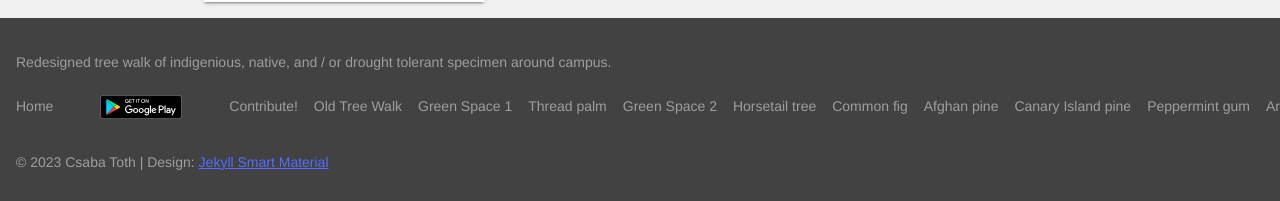
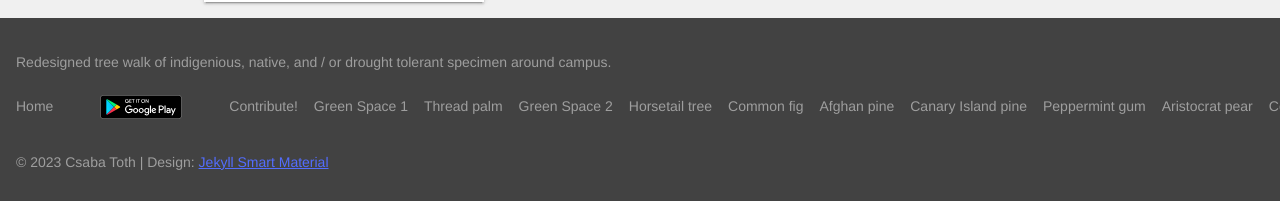
Before and after one commit to TreeWalks/TreeWalks.github.io, a Jekyll site: the page built from index.html, in a window 1280 px wide. Shown: the part 3313-3514 px from the top of the page. Built offline with Jekyll 4.4.1, drawn with Linux system fonts in a browser that asks for light colours.

Commit message:
Remove old tree walk links to avoid confusion

```diff
--- a/_includes/footer.html
+++ b/_includes/footer.html
@@ -15,9 +15,6 @@
       <li>
         <a href="{{ site.website_source_repo }}">{{ site.contribute_title }}</a>
       </li>
-      <li>
-        <a href="{{ site.old_tree_walk }}">{{ site.old_tree_walk_title }}</a>
-      </li>
       {% for post in site.posts reversed %}
         {% if post.title %}
         <li>
--- a/_includes/menu-left.html
+++ b/_includes/menu-left.html
@@ -6,7 +6,6 @@
       <img src="/assets/images/Google_Play_Store_badge_EN.svg">
     </a>
     <a class="mdl-navigation__link" href="{{ site.website_source_repo }}">{{ site.contribute_title }}</a>
-    <a class="mdl-navigation__link" href="{{ site.old_tree_walk }}">{{ site.old_tree_walk_title }}</a>
     {% for post in site.posts reversed %}
       {% if post.title %}
         <a class="mdl-navigation__link" href="{{ post.url | relative_url }}">{{ post.title }}</a>
```
